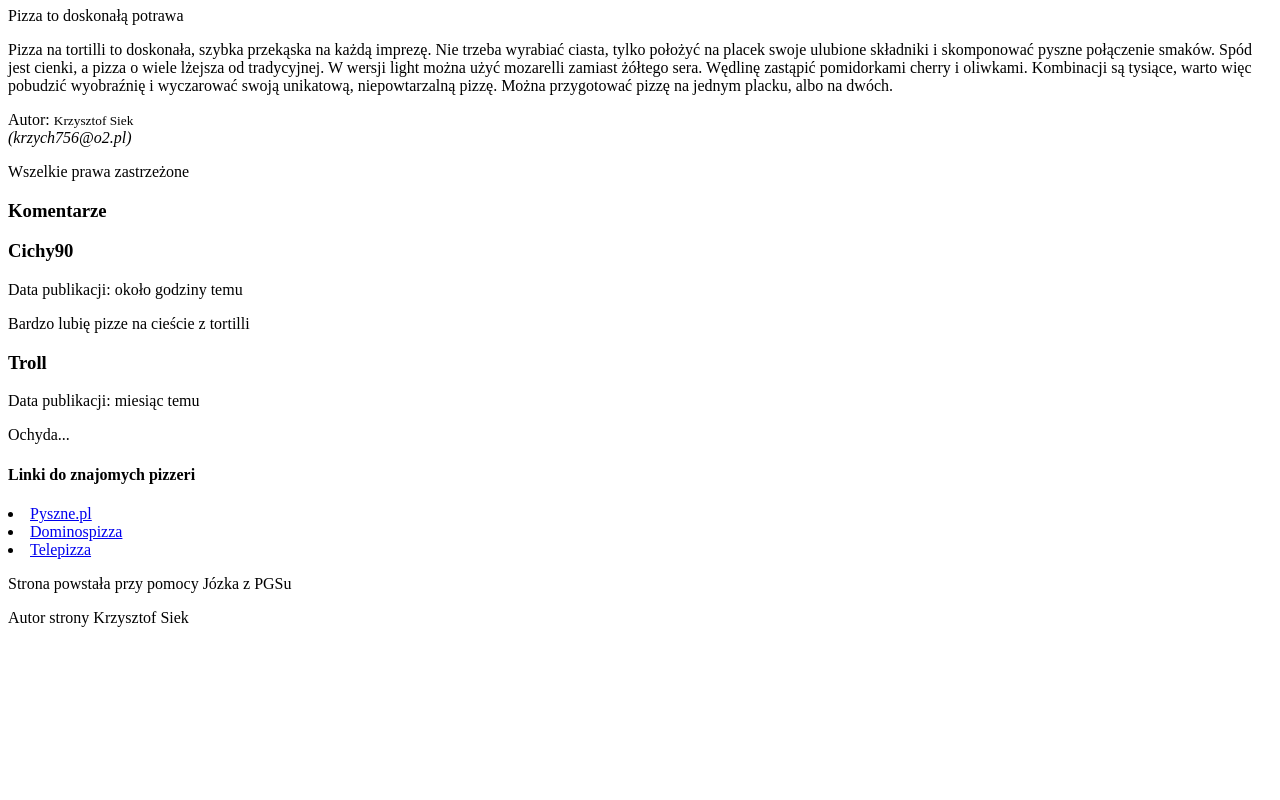
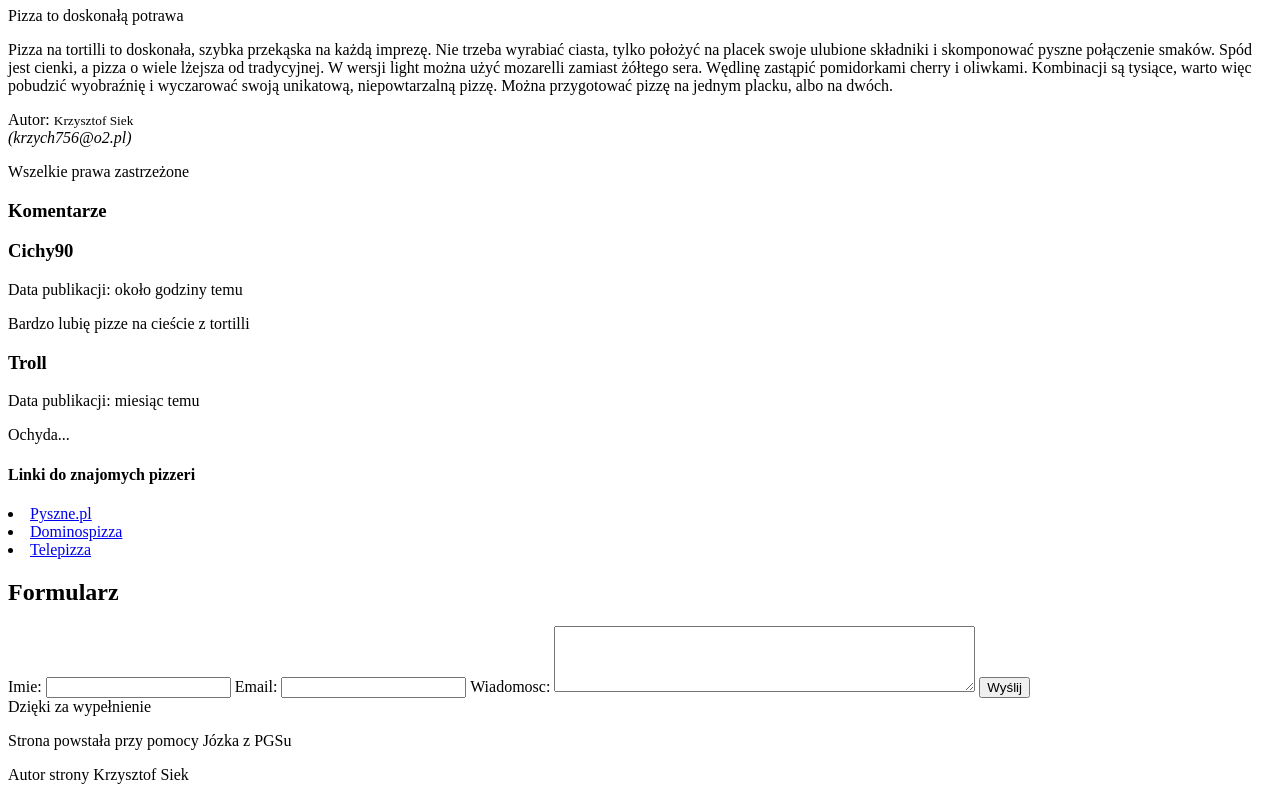
Before and after one commit to KrzysiekSiek/FrontEndKurs, a plain HTML site: page Kurs1/index.html in a window 1280 px wide. Shown: the part 2822-3622 px from the top of the page. Before the commit the page ends 3465 px from the top, so only its background shows below. Drawn offline with Linux system fonts and the light colour scheme.

Commit message:
dodanie pominietnego formularza

```diff
--- a/Kurs1/index.html
+++ b/Kurs1/index.html
@@ -97,6 +97,29 @@
 
        </section>
     </article>
+    <section class="form-area">
+
+    <div class="formualrz">
+
+      <header>
+        <h2>Formularz</h2>
+      </header>
+         <form class="form1">
+           Imie:
+          <input type="text" name="name">
+           Email:
+           <input type="email" name="email" />
+           Wiadomosc:
+           <textarea rows="4" cols="50">
+          </textarea>
+           <input type="submit" value="Wyślij">
+         </form>
+      <footer>
+        Dzięki za wypełnienie
+      </footer>
+    </div>
+
+    </section>
     <footer>
        <p>Strona powstała przy pomocy Józka z PGSu </p>
        <p>Autor strony Krzysztof Siek</p>
```
